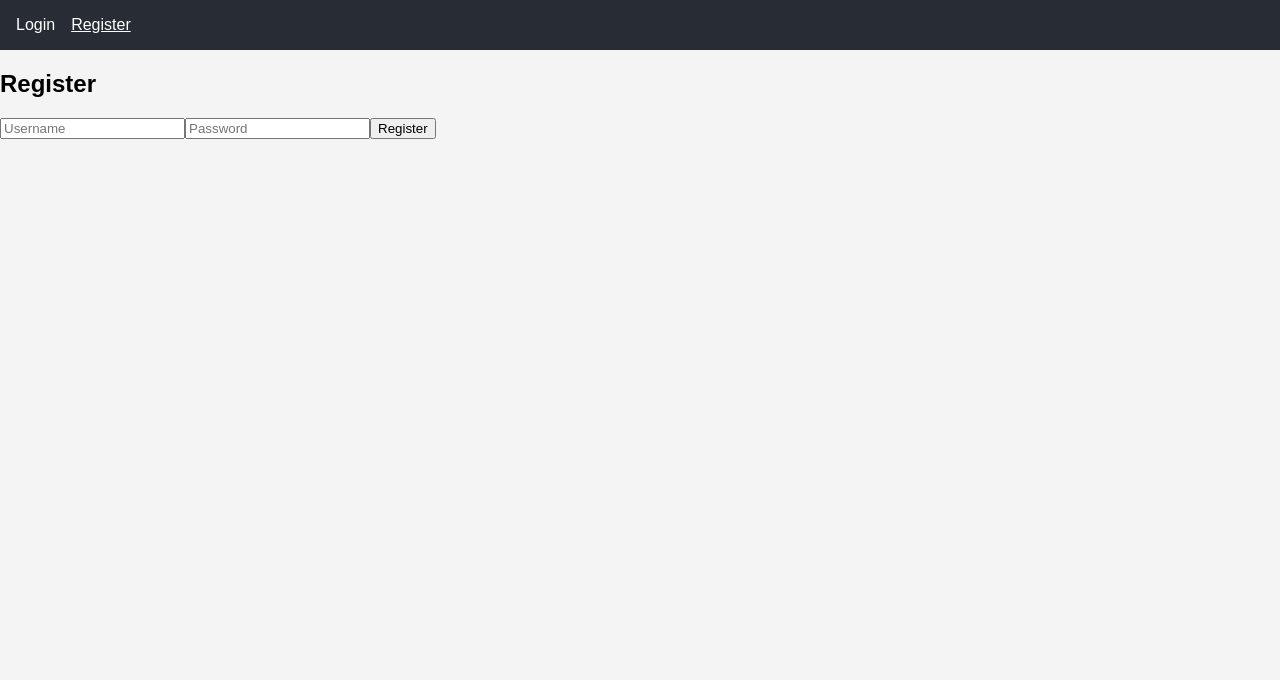
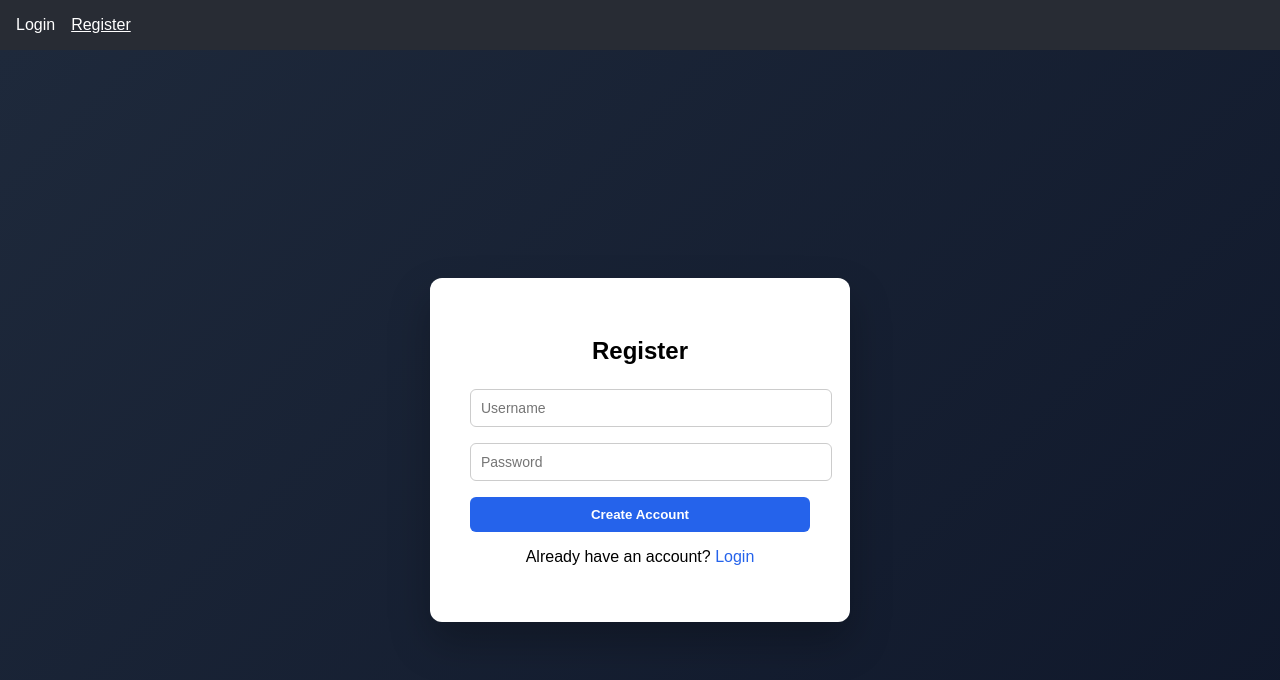
Before and after one commit to EvanTN/cloud-devops-project-FrontEnd, a React (Create React App) app: page /register in a window 1280 px wide. Shown: the top 680 px of the page. Built offline with nearby package versions, Linux system fonts and the light colour scheme.

Commit message:
Register.js Updated

```diff
--- a/src/pages/Register.js
+++ b/src/pages/Register.js
@@ -1,34 +1,51 @@
 import { useState } from "react";
-import { useNavigate } from "react-router-dom";
+import { useNavigate, Link } from "react-router-dom";
 import { registerUser } from "../api/auth";
+import "./Auth.css";
 
 function Register() {
   const [username, setUsername] = useState("");
   const [password, setPassword] = useState("");
+  const [error, setError] = useState("");
   const navigate = useNavigate();
 
   const handleSubmit = async (e) => {
     e.preventDefault();
-    await registerUser(username, password);
-    navigate("/login");
+    try {
+      await registerUser(username, password);
+      navigate("/");
+    } catch {
+      setError("Registration failed");
+    }
   };
 
   return (
-    <div>
-      <h2>Register</h2>
-      <form onSubmit={handleSubmit}>
+    <div className="auth-container">
+      <form className="auth-card" onSubmit={handleSubmit}>
+        <h2>Register</h2>
+
+        {error && <p className="error">{error}</p>}
+
         <input
           placeholder="Username"
           value={username}
           onChange={(e) => setUsername(e.target.value)}
+          required
         />
+
         <input
           type="password"
           placeholder="Password"
           value={password}
           onChange={(e) => setPassword(e.target.value)}
+          required
         />
-        <button type="submit">Register</button>
+
+        <button type="submit">Create Account</button>
+
+        <p>
+          Already have an account? <Link to="/login">Login</Link>
+        </p>
       </form>
     </div>
   );
```
